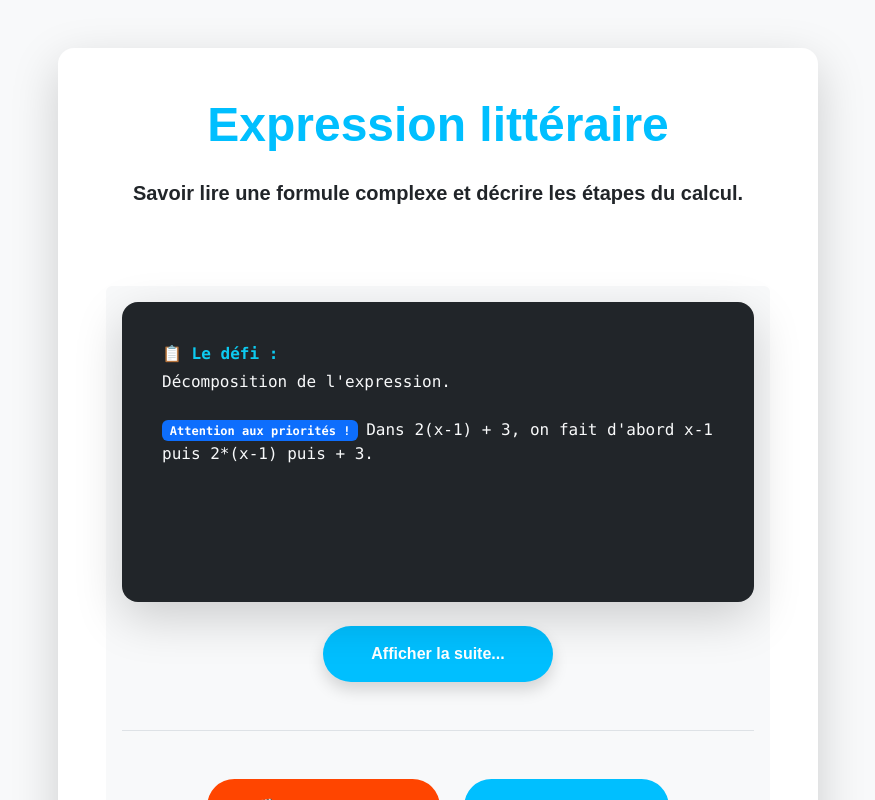
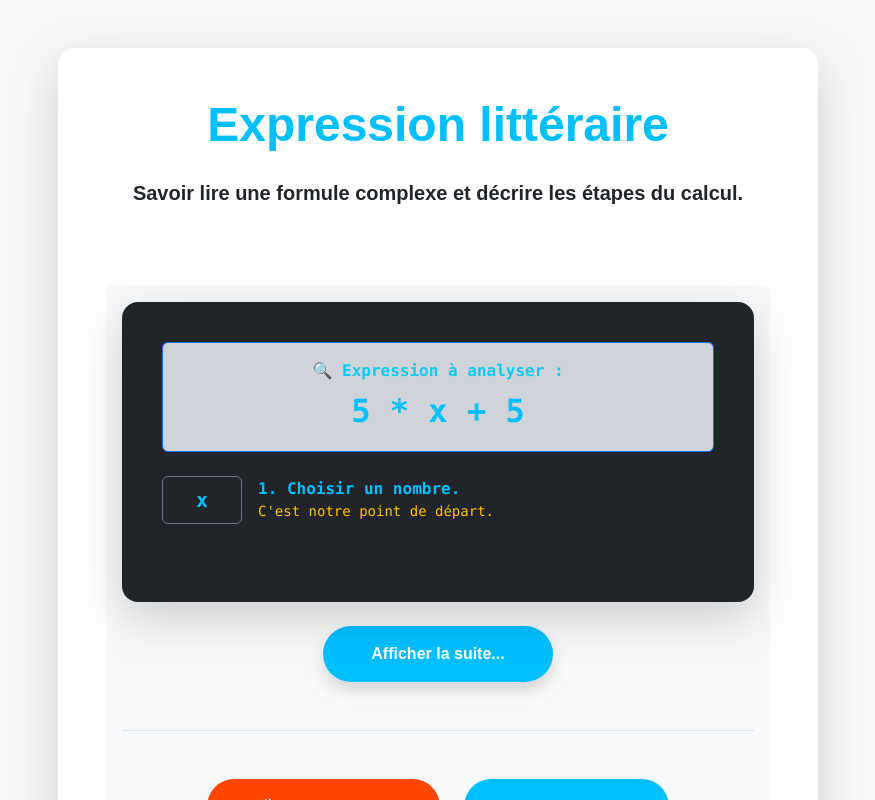
Before and after one commit to agbeSimi/litterAI, a React (Vite) app: page /modelageCalculLiteralPhase3 in a window 1280 px wide. Both pictures are taken after a click on the button "Afficher la suite...". Shown: the top 800 px of the page, without its empty margins (202-1077 px from the left). Built offline with nearby package versions, Linux system fonts and the light colour scheme.

Commit message:
toute les etapes de la phase 3 du calcul litéral fait

```diff
--- a/src/pages/CalculLiteral/ExempleResolutionLiteralPhase3.jsx
+++ b/src/pages/CalculLiteral/ExempleResolutionLiteralPhase3.jsx
@@ -3,13 +3,13 @@ import { motion } from "framer-motion";
 
 
 function ExempleResolutionLiteralPhase3() {
-  const [valeurs, setValeurs] = useState({ a: 0, b: 0, x: 5 });
+  const [valeurs, setValeurs] = useState({ a: 0, b: 0 });
   const [indexEtape, setIndexEtape] = useState(1);
 
   function genererSituation() {
-    const valA = Math.floor(Math.random() * 4) + 2; // Multiplicateur simple
-    const valB = Math.floor(Math.random() * 6) + 1; // Addition simple
-    setValeurs({ a: valA, b: valB, x: 5 });
+    const valA = Math.floor(Math.random() * 4) + 2; // Multiplicateur (2 à 5)
+    const valB = Math.floor(Math.random() * 8) + 1; // Addition (1 à 8)
+    setValeurs({ a: valA, b: valB });
   }
 
   useEffect(() => {
@@ -20,89 +20,78 @@ function ExempleResolutionLiteralPhase3() {
     {
       id: 1,
       jsx: (
-        <div>
-          <p className="text-info fw-bold mb-1">📋 Le défi :</p>
-          <p>Décomposition de l'expression.</p>
+        <div className="text-center p-3 bg-dark-subtle rounded border border-primary">
+          <p className="text-info fw-bold mb-1">🔍 Expression à analyser :</p>
+          <p className="fs-2 fw-bold mb-0 text-primary">{valeurs.a} * x + {valeurs.b}</p>
         </div>
       )
     },
     {
       id: 2,
       jsx: (
-        <p className="mb-0">
-          <span className="badge bg-primary me-2">Attention aux priorités !</span>
-          Dans 2(x-1) + 3, on fait d'abord x-1 puis 2*(x-1) puis + 3.
-        </p>
+        <div className="d-flex align-items-center gap-3">
+          <div className="p-2 border border-secondary rounded text-center" style={{minWidth: '80px'}}>
+            <span className="fs-5 fw-bold text-primary">x</span>
+          </div>
+          <div className="flex-grow-1">
+            <p className="mb-0 fw-bold text-primary">1. Choisir un nombre.</p>
+            <p className="small text-warning mb-0 italic">C'est notre point de départ.</p>
+          </div>
+        </div>
       )
     },
     {
       id: 3,
       jsx: (
-        <div className="d-flex align-items-center justify-content-center bg-dark-subtle p-2 rounded">
-          <span className="fs-4 text-primary">Démarrage : </span>
-          <span className="fs-3 ms-3 fw-bold text-secondary ">x</span>
+        <div className="d-flex align-items-center gap-3">
+          <div className="p-2 border border-secondary rounded text-center" style={{minWidth: '80px'}}>
+            <span className="fs-5 text-primary fw-bold text-white">{valeurs.a} * x</span>
+          </div>
+          <div className="flex-grow-1">
+            <p className="mb-0 fw-bold text-primary">2. Multiplier par {valeurs.a}.</p>
+            <p className="small text-warning mb-0 italic">C'est une multiplication prioritaire.</p>
+          </div>
         </div>
       )
     },
     {
       id: 4,
       jsx: (
-        <p className="mb-0">
-          <span className="badge bg-primary me-2">Étape 2</span>
-
-          On doit multiplier ce nombre par <span className="fw-bold">{valeurs.a}</span>.
-        </p>
+        <div className="d-flex align-items-center gap-3">
+          <div className="p-2 border border-secondary rounded text-center" style={{minWidth: '130px'}}>
+            <span className="fs-5 fw-bold text-primary">{valeurs.a} * x + {valeurs.b}</span>
+          </div>
+          <div className="flex-grow-1">
+            <p className="mb-0 fw-bold text-primary">3. Ajouter {valeurs.b}.</p>
+            <p className="small text-warning mb-0 italic">On termine par l'addition car elle n'est pas prioritaire.</p>
+          </div>
+        </div>
       )
     },
     {
       id: 5,
       jsx: (
-        <div className="text-center">
-          <p className="mb-1 text-primary small">L'opération s'écrit d'abord :</p>
-          <div className="d-flex align-items-center justify-content-center bg-dark-subtle p-2 rounded">
-            <span className="fs-4 text-primary fw-bold">{valeurs.a} × <span className="text-secondary">X</span></span>
-          </div>
+        <div className="mt-3 p-3 bg-primary bg-opacity-10 rounded border border-primary text-center">
+          <p className="mb-0 fw-bold text-primary">📜 Programme de calcul trouvé :</p>
+          <ol className="text-start mt-2 small">
+            <li>Choisir un nombre</li>
+            <li>Le multiplier par {valeurs.a}</li>
+            <li>Lui ajouter {valeurs.b}</li>
+          </ol>
         </div>
       )
     },
     {
       id: 6,
       jsx: (
-        <p className="text-warning ms-3 small italic">
-          💡 Astuce : <span className="fw-bold">{valeurs.a} × x</span> peut s'écrire plus simplement <span className="fw-bold text-white">{valeurs.a}x</span> !
-        </p>
-      )
-    },
-    {
-      id: 7,
-      jsx: (
-        <p className="mb-0">
-          <span className="badge bg-primary me-2">Étape 3</span>
-          Maintenant, on ajoute <span className="fw-bold">{valeurs.b}</span> à tout ce qu'on a déjà fait.
-        </p>
-      )
-    },
-    {
-      id: 8,
-      jsx: (
-        <div className="p-3 bg-dark rounded border border-primary text-center">
-          <p className="mb-1 text-primary small">Voici notre formule finale (l'expression littérale) :</p>
-          <p className="fs-3 mb-0 fw-bold text-primary">({valeurs.a} × X) + {valeurs.b}</p>
+        <div className="mt-2">
+          <p className="small text-warning">
+            <span className="badge badge- bg-primary me-2">Attention aux priorités !</span>
+            Dans 2(x-1) + 3, on fait d'abord x-1 puis 2*(x-1) puis + 3
+          </p>
         </div>
       )
     },
-    {
-      id: 9,
-      jsx: (
-        <div className="mt-2">
-          <p className="fw-bold text-info">🔍 Pourquoi c'est utile ?</p>
-          <p className="small mb-0">Si tu décides que ton nombre de départ <span className="text-warning">x</span> est <span className="fw-bold text-white">10</span> :</p>
-          <p className="text-center font-monospace mt-2">
-            ({valeurs.a} × <span className="text-warning">10</span>) + {valeurs.b} = <span className="text-primary">{valeurs.a * 10 + valeurs.b}</span>
-          </p>
-        </div>
-      )
-    }
   ];
 
   function etapeSuivante() {
```
